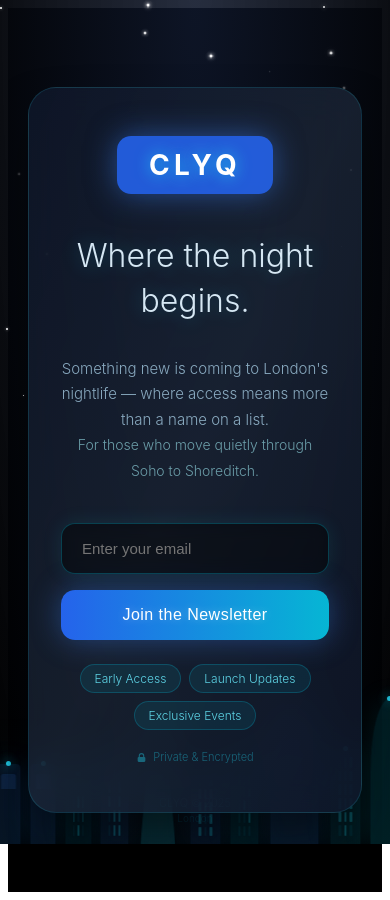
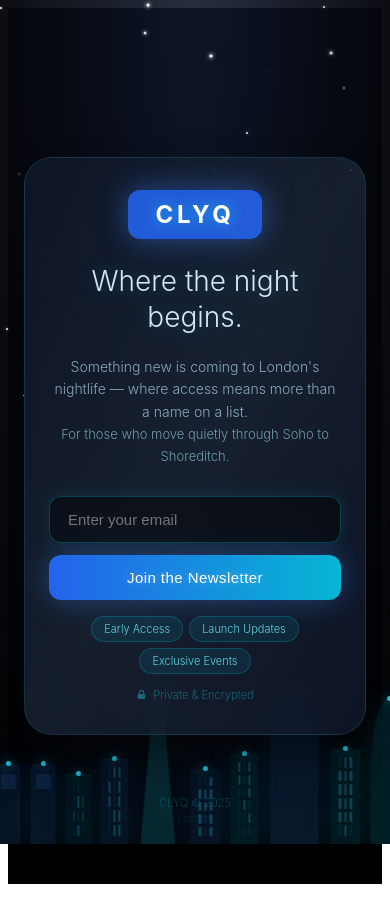
Before and after one commit to jonathanahnsmith/clyqwebsite, a React (Create React App) app: page / in a window 390 px wide. Built offline with nearby package versions, Linux system fonts and the light colour scheme.

Commit message:
Optimize for mobile - bigger skyline, smaller card

```diff
--- a/src/App.js
+++ b/src/App.js
@@ -241,6 +241,7 @@ function App() {
   return (
     <div style={{
       minHeight: '100vh',
+      minHeight: '100dvh', // Mobile viewport height
       background: '#000000',
       color: 'white',
       overflow: 'hidden',
@@ -248,7 +249,7 @@ function App() {
       display: 'flex',
       alignItems: 'center',
       justifyContent: 'center',
-      padding: '20px',
+      padding: '16px',
       position: 'relative'
     }}>
       {/* Night Sky with Stars */}
@@ -367,7 +368,7 @@ function App() {
           bottom: 0,
           left: 0,
           right: 0,
-          height: '45%',
+          height: '50%',
           overflow: 'hidden'
         }}>
           {/* Buildings container */}
@@ -525,7 +526,7 @@ function App() {
 
           <div style={{
             position: 'relative',
-            padding: '48px 32px',
+            padding: '32px 24px',
             transform: 'translateZ(20px)'
           }}>
 
@@ -533,17 +534,17 @@ function App() {
               display: 'flex',
               alignItems: 'center',
               justifyContent: 'center',
-              marginBottom: '40px'
+              marginBottom: '24px'
             }}>
               <div style={{
-                padding: '12px 32px',
+                padding: '10px 28px',
                 background: 'rgba(37, 99, 235, 0.9)',
                 backdropFilter: 'blur(8px)',
-                borderRadius: '14px',
+                borderRadius: '12px',
                 boxShadow: '0 0 30px rgba(59, 130, 246, 0.5)'
               }}>
                 <div style={{
-                  fontSize: '28px',
+                  fontSize: '24px',
                   fontWeight: 'bold',
                   letterSpacing: '0.15em',
                   textShadow: '0 0 15px rgba(34, 211, 238, 0.8)'
@@ -554,11 +555,11 @@ function App() {
             </div>
 
             <h1 style={{
-              fontSize: '32px',
+              fontSize: '28px',
               fontWeight: '300',
               color: 'rgba(224, 242, 254, 0.95)',
-              lineHeight: '1.4',
-              margin: '0 0 32px 0',
+              lineHeight: '1.3',
+              margin: '0 0 20px 0',
               textAlign: 'center',
               textShadow: '0 0 20px rgba(34, 211, 238, 0.3)'
             }}>
@@ -566,16 +567,16 @@ function App() {
             </h1>
 
             <p style={{
-              fontSize: '15px',
+              fontSize: '14px',
               color: 'rgba(186, 230, 253, 0.7)',
-              margin: '0 0 40px 0',
-              lineHeight: '1.7',
+              margin: '0 0 28px 0',
+              lineHeight: '1.6',
               fontWeight: '300',
               textAlign: 'center'
             }}>
               Something new is coming to London's nightlife — where access means more than a name on a list.
               <br/>
-              <span style={{ color: 'rgba(165, 243, 252, 0.6)', fontSize: '14px' }}>
+              <span style={{ color: 'rgba(165, 243, 252, 0.6)', fontSize: '13px' }}>
                 For those who move quietly through Soho to Shoreditch.
               </span>
             </p>
@@ -589,17 +590,17 @@ function App() {
                   placeholder="Enter your email"
                   style={{
                     width: '100%',
-                    padding: '16px 20px',
+                    padding: '14px 18px',
                     background: 'rgba(0, 0, 0, 0.5)',
                     backdropFilter: 'blur(8px)',
                     border: '1px solid rgba(6, 182, 212, 0.3)',
-                    borderRadius: '14px',
+                    borderRadius: '12px',
                     color: 'white',
                     fontSize: '15px',
                     fontWeight: '300',
                     boxShadow: '0 0 20px rgba(34, 211, 238, 0.1)',
                     outline: 'none',
-                    marginBottom: '16px',
+                    marginBottom: '12px',
                     boxSizing: 'border-box'
                   }}
                   onFocus={(e) => {
@@ -616,19 +617,19 @@ function App() {
                   onClick={handleSubmit}
                   style={{
                     width: '100%',
-                    padding: '16px 32px',
+                    padding: '14px 28px',
                     background: 'linear-gradient(to right, #2563eb, #06b6d4)',
                     border: 'none',
-                    borderRadius: '14px',
+                    borderRadius: '12px',
                     color: 'white',
                     fontWeight: '400',
-                    fontSize: '16px',
+                    fontSize: '15px',
                     letterSpacing: '0.03em',
                     boxShadow: `0 0 30px rgba(59, 130, 246, ${0.4 + tiltIntensity * 0.2})`,
                     textShadow: '0 0 10px rgba(255, 255, 255, 0.3)',
                     cursor: 'pointer',
                     transition: 'all 0.3s',
-                    marginBottom: '24px'
+                    marginBottom: '16px'
                   }}
                   onMouseEnter={(e) => {
                     e.target.style.transform = 'scale(1.02)';
@@ -646,19 +647,19 @@ function App() {
                   display: 'flex',
                   flexWrap: 'wrap',
                   justifyContent: 'center',
-                  gap: '8px',
-                  marginBottom: '20px'
+                  gap: '6px',
+                  marginBottom: '14px'
                 }}>
                   {['Early Access', 'Launch Updates', 'Exclusive Events'].map((feature, idx) => (
                     <div
                       key={idx}
                       style={{
-                        padding: '6px 14px',
+                        padding: '5px 12px',
                         background: 'rgba(6, 182, 212, 0.1)',
                         border: '1px solid rgba(6, 182, 212, 0.25)',
                         borderRadius: '20px',
                         color: 'rgba(103, 232, 249, 0.9)',
-                        fontSize: '12px',
+                        fontSize: '11px',
                         fontWeight: '300'
                       }}
                     >
```
